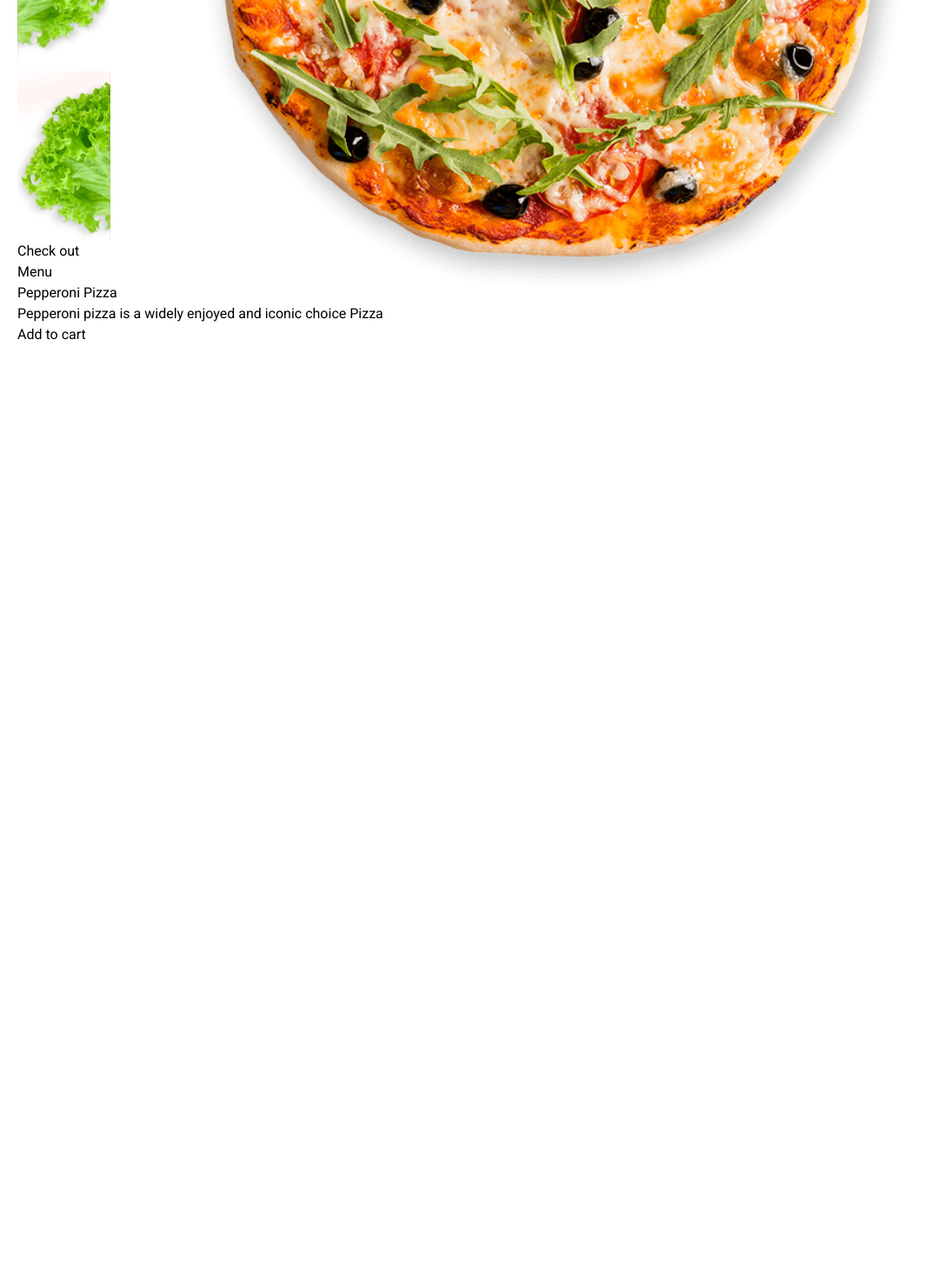
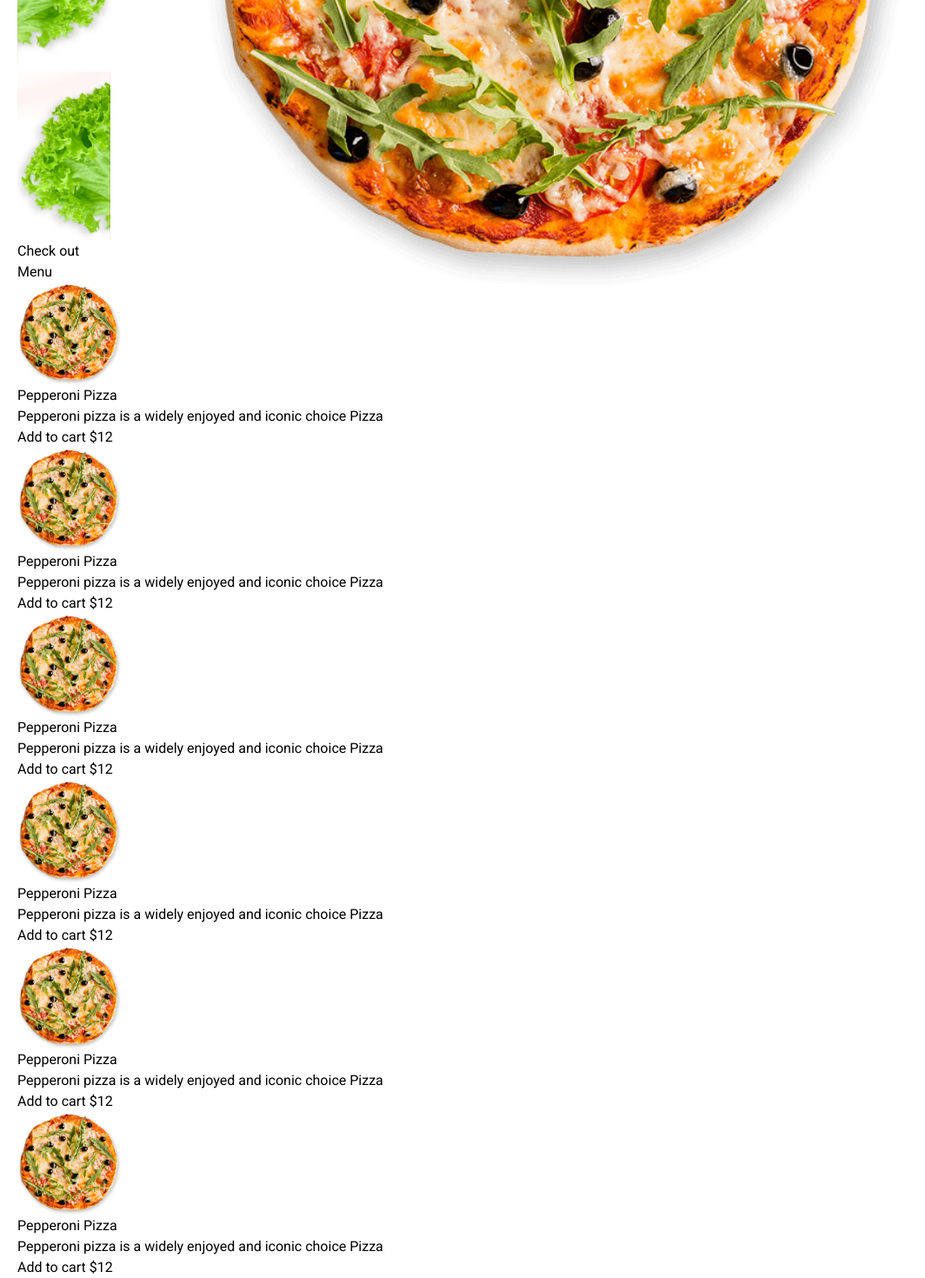
Before and after one commit to fabriceCODER/food_ordering_app, a Next.js app: page / in a window 1280 px wide. Shown: the part 467-1937 px from the top of the page at 87% size, without its empty margins (0-1064 px from the left). Before the commit the page ends 864 px from the top, so only its background shows below. Built offline with nearby package versions, Linux system fonts and the light colour scheme.

Commit message:
Customizing menu items

```diff
--- a/src/Components/Layout/HomeMenu.js
+++ b/src/Components/Layout/HomeMenu.js
@@ -7,7 +7,7 @@ export default function HomeMenu(){
                    <div className="absolute left-0 -top-2 text-left -z-10">
                    <Image src={'/sallad1.png'} width={107} height={195} alt={'sallad'} />
                    </div>
-                   <div className="absolute -top-[10px] right-0">
+                   <div className="absolute -top-[10px] right-0 -z-10">
                    <Image src={'/sallad2.png'}width={107} height={195}  alt={'sallad'} />
                    </div>
                </div>
@@ -16,16 +16,6 @@ export default function HomeMenu(){
           <h3 className="uppercase text-gray-600 font-semibold leading-4">Check out</h3>
   <h3 className="text-primary font-bold text-4xl italic">Menu</h3>
 </div>
-<div className="grid grid-cols-3 gap-4">
-    <div className="bg-gray-300 rounded-lg text-center">
-       <h4 className="font-semibold my-4">Pepperoni Pizza</h4>
-       <p className="text-gray-500 text-sm">Pepperoni pizza is a widely enjoyed and iconic choice Pizza</p>
-       <button className="bg-primary text-white rounded-full px-4 py-2">Add to cart</button>
-    </div>
-
-</div>
-
-          </section>
-
+</section>
      )
 }
--- /dev/null
+++ b/src/Components/Menu/MenuItem.js
@@ -0,0 +1,44 @@
+import Image from "next/image"
+export default function MenuItem(){
+     return(
+          <div className="grid grid-cols-3 gap-4">
+          <div className="bg-gray-300 rounded-lg p-4 text-center">
+             <Image src={'/pizza.png'} width={120} height={120} alt={'pizza'}/>
+             <h4 className="font-semibold my-4 text-xl">Pepperoni Pizza</h4>
+             <p className="text-gray-500 text-sm">Pepperoni pizza is a widely enjoyed and iconic choice Pizza</p>
+             <button className="mt-4 bg-primary text-white rounded-full px-4 py-2">Add to cart $12</button>
+          </div>
+          <div className="bg-gray-300 rounded-lg p-4 text-center">
+             <Image src={'/pizza.png'} width={120} height={120} alt={'pizza'}/>
+             <h4 className="font-semibold my-4 text-xl">Pepperoni Pizza</h4>
+             <p className="text-gray-500 text-sm">Pepperoni pizza is a widely enjoyed and iconic choice Pizza</p>
+             <button className="mt-4 bg-primary text-white rounded-full px-4 py-2">Add to cart $12</button>
+          </div>
+          <div className="bg-gray-300 rounded-lg p-4 text-center">
+             <Image src={'/pizza.png'} width={120} height={120} alt={'pizza'}/>
+             <h4 className="font-semibold my-4 text-xl">Pepperoni Pizza</h4>
+             <p className="text-gray-500 text-sm">Pepperoni pizza is a widely enjoyed and iconic choice Pizza</p>
+             <button className="mt-4 bg-primary text-white rounded-full px-4 py-2">Add to cart $12</button>
+          </div>
+          <div className="bg-gray-300 rounded-lg p-4 text-center">
+             <Image src={'/pizza.png'} width={120} height={120} alt={'pizza'}/>
+             <h4 className="font-semibold my-4 text-xl">Pepperoni Pizza</h4>
+             <p className="text-gray-500 text-sm">Pepperoni pizza is a widely enjoyed and iconic choice Pizza</p>
+             <button className="mt-4 bg-primary text-white rounded-full px-4 py-2">Add to cart $12</button>
+          </div>
+          <div className="bg-gray-300 rounded-lg p-4 text-center">
+             <Image src={'/pizza.png'} width={120} height={120} alt={'pizza'}/>
+             <h4 className="font-semibold my-4 text-xl">Pepperoni Pizza</h4>
+             <p className="text-gray-500 text-sm">Pepperoni pizza is a widely enjoyed and iconic choice Pizza</p>
+             <button className="mt-4 bg-primary text-white rounded-full px-4 py-2">Add to cart $12</button>
+          </div>
+          <div className="bg-gray-300 rounded-lg p-4 text-center">
+             <Image src={'/pizza.png'} width={120} height={120} alt={'pizza'}/>
+             <h4 className="font-semibold my-4 text-xl">Pepperoni Pizza</h4>
+             <p className="text-gray-500 text-sm">Pepperoni pizza is a widely enjoyed and iconic choice Pizza</p>
+             <button className="mt-4 bg-primary text-white rounded-full px-4 py-2">Add to cart $12</button>
+          </div>
+          </div>
+     );
+
+}
--- a/src/app/page.js
+++ b/src/app/page.js
@@ -1,6 +1,7 @@
 import Header from '@/Components/Layout/Header';
 import Hero from '@/Components/Layout/Hero';
 import HomeMenu from '@/Components/Layout/HomeMenu';
+import MenuItem from '@/Components/Menu/MenuItem';
 
 export default function Home() {
   return (
@@ -8,6 +9,7 @@ export default function Home() {
    <Header />
    <Hero />
    <HomeMenu />
+   <MenuItem />
    </>
   )
 }
```
